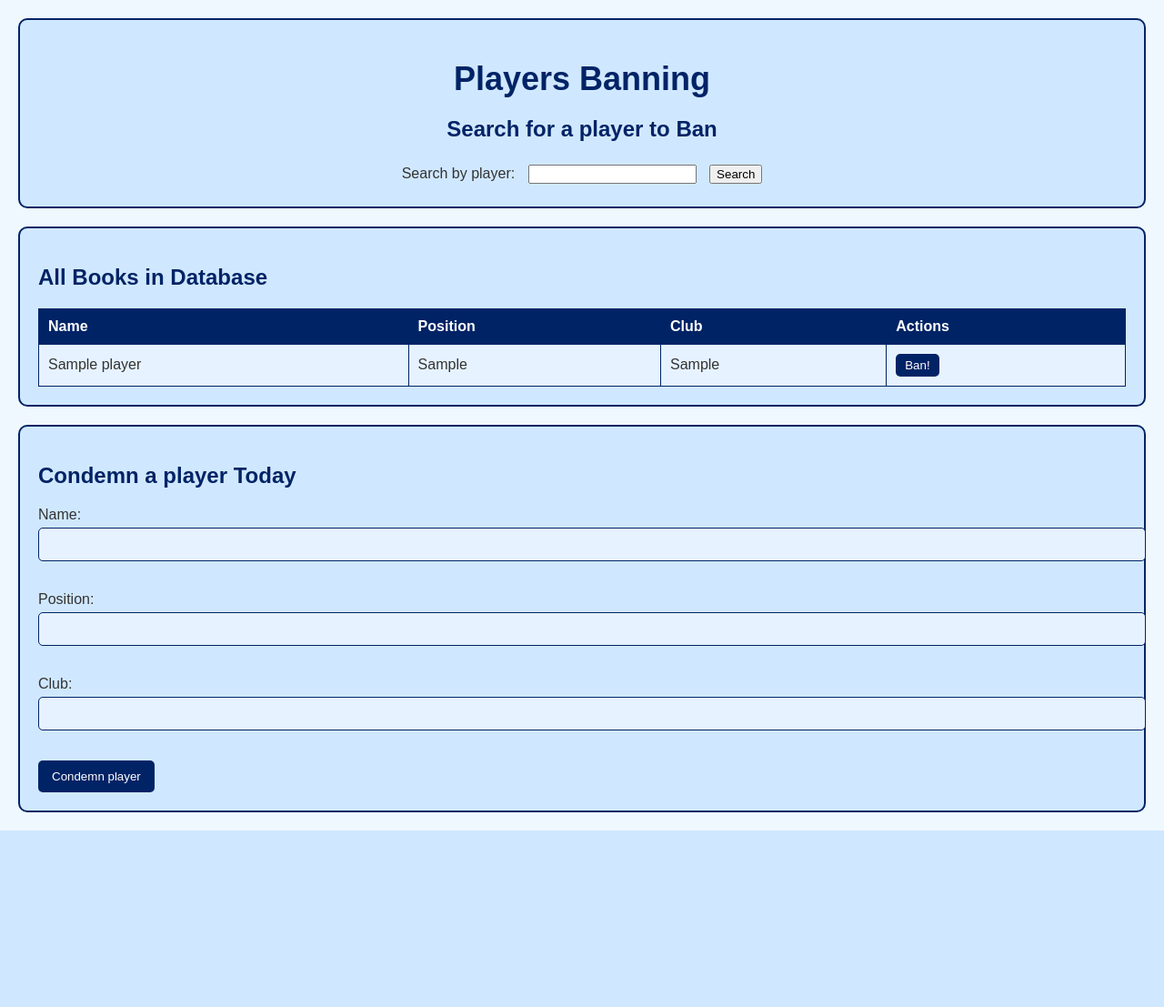
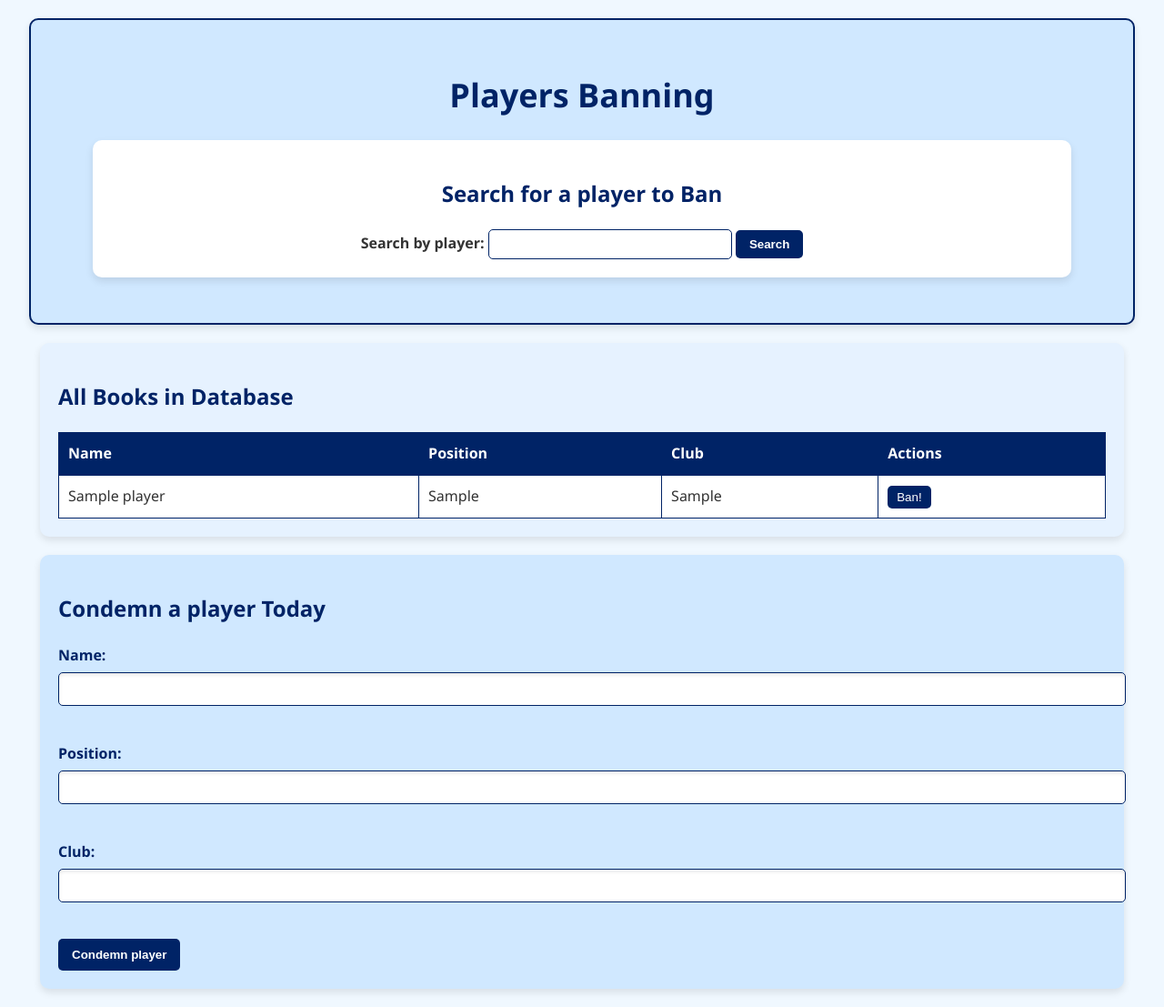
Before and after one commit to juliannava/finalProject, a PHP site: page / in a window 1280 px wide. Shown: the whole page at 91% size. Before the commit the page ends 913 px from the top, so only its background shows below. Run offline with PHP 8.4, Linux system fonts and the light colour scheme; the visitor is signed in with stand-in values (Sample User, id 1); tables that the repository leaves empty or names only in its code hold one stand-in row (values such as "Sample post").

Commit message:
css by LLM

```diff
--- a/style.css
+++ b/style.css
@@ -1,73 +1,85 @@
 /* General Styles */
 body {
-    font-family: Arial, sans-serif;
+    font-family: 'Segoe UI', Tahoma, Geneva, Verdana, sans-serif;
     margin: 0;
     padding: 0;
     background-color: #f0f8ff; /* Light blue background */
     color: #333;
+    line-height: 1.6;
 }
 
 h1, h2, h3 {
     color: #002366; /* Dark blue */
 }
 
+a {
+    text-decoration: none;
+    color: inherit;
+}
+
+/* Box Shadow and Div Styling */
+div {
+    box-shadow: 0px 4px 8px rgba(0, 0, 0, 0.1); /* Subtle shadow */
+    border-radius: 10px; /* Rounded corners */
+    margin: 20px auto;
+    max-width: 90%; /* Centered with consistent width */
+    padding: 20px;
+    background-color: #ffffff; /* White background for contrast */
+    transition: transform 0.2s ease, box-shadow 0.2s ease;
+}
+
+div:hover {
+    transform: scale(1.02); /* Slight zoom effect */
+    box-shadow: 0px 8px 16px rgba(0, 0, 0, 0.2); /* Deeper shadow */
+}
+
 /* Hero Section */
 .hero-section {
+    text-align: center;
     background-color: #d0e8ff; /* Light blue */
-    padding: 20px;
-    text-align: center;
+    padding: 30px;
     border: 2px solid #002366; /* Dark blue border */
-    margin: 20px;
-    border-radius: 10px;
 }
 
 .hero-title {
     font-size: 36px;
-    margin-bottom: 10px;
+    font-weight: bold;
+    margin-bottom: 20px;
 }
 
 .hero-search {
     margin-top: 15px;
 }
 
-.search-form label,
-.search-form input[type="text"],
-.search-form input[type="submit"] {
-    display: inline-block;
-    margin: 5px;
+.search-form label {
+    font-weight: bold;
 }
 
-.search-results {
-    margin-top: 20px;
+.search-form input[type="text"] {
+    width: 250px;
+    padding: 8px;
+    border: 1px solid #002366;
+    border-radius: 5px;
 }
 
-.search-results table {
-    width: 100%;
-    border-collapse: collapse;
+.search-form input[type="submit"] {
+    background-color: #002366;
+    color: white;
+    border: none;
+    padding: 8px 15px;
+    cursor: pointer;
+    border-radius: 5px;
+    font-weight: bold;
+    transition: background-color 0.3s ease;
 }
 
-.search-results th, .search-results td {
-    border: 1px solid #002366;
-    padding: 10px;
-    text-align: left;
-}
-
-.search-results th {
-    background-color: #002366;
-    color: white;
-}
-
-.search-results td {
-    background-color: #e6f2ff;
+.search-form input[type="submit"]:hover {
+    background-color: #004a99;
 }
 
 /* Table Section */
 .table-container {
-    background-color: #d0e8ff; /* Light blue */
-    padding: 20px;
-    border: 2px solid #002366; /* Dark blue border */
-    margin: 20px;
-    border-radius: 10px;
+    background-color: #e6f2ff; /* Lightest blue */
 }
 
 .table-container table {
@@ -76,7 +88,8 @@ h1, h2, h3 {
     margin-top: 15px;
 }
 
-.table-container th, .table-container td {
+.table-container th,
+.table-container td {
     border: 1px solid #002366;
     padding: 10px;
     text-align: left;
@@ -88,7 +101,12 @@ h1, h2, h3 {
 }
 
 .table-container td {
-    background-color: #e6f2ff;
+    background-color: #ffffff;
+    transition: background-color 0.3s ease;
+}
+
+.table-container tr:hover td {
+    background-color: #d0e8ff; /* Light blue on hover */
 }
 
 .table-container input[type="submit"] {
@@ -98,6 +116,7 @@ h1, h2, h3 {
     padding: 5px 10px;
     cursor: pointer;
     border-radius: 5px;
+    transition: background-color 0.3s ease;
 }
 
 .table-container input[type="submit"]:hover {
@@ -107,15 +126,13 @@ h1, h2, h3 {
 /* Form Section */
 .form-container {
     background-color: #d0e8ff; /* Light blue */
-    padding: 20px;
-    border: 2px solid #002366; /* Dark blue border */
-    margin: 20px;
-    border-radius: 10px;
 }
 
 .form-container form label {
     display: block;
     margin-bottom: 5px;
+    font-weight: bold;
+    color: #002366;
 }
 
 .form-container form input[type="text"] {
@@ -124,7 +141,8 @@ h1, h2, h3 {
     margin-bottom: 15px;
     border: 1px solid #002366;
     border-radius: 5px;
-    background-color: #e6f2ff;
+    background-color: #ffffff;
+    box-shadow: inset 0px 2px 4px rgba(0, 0, 0, 0.1);
 }
 
 .form-container form input[type="submit"] {
@@ -134,8 +152,11 @@ h1, h2, h3 {
     padding: 10px 15px;
     cursor: pointer;
     border-radius: 5px;
+    font-weight: bold;
+    transition: background-color 0.3s ease, transform 0.2s ease;
 }
 
 .form-container form input[type="submit"]:hover {
     background-color: #004a99;
+    transform: translateY(-3px); /* Lift effect */
 }
```
